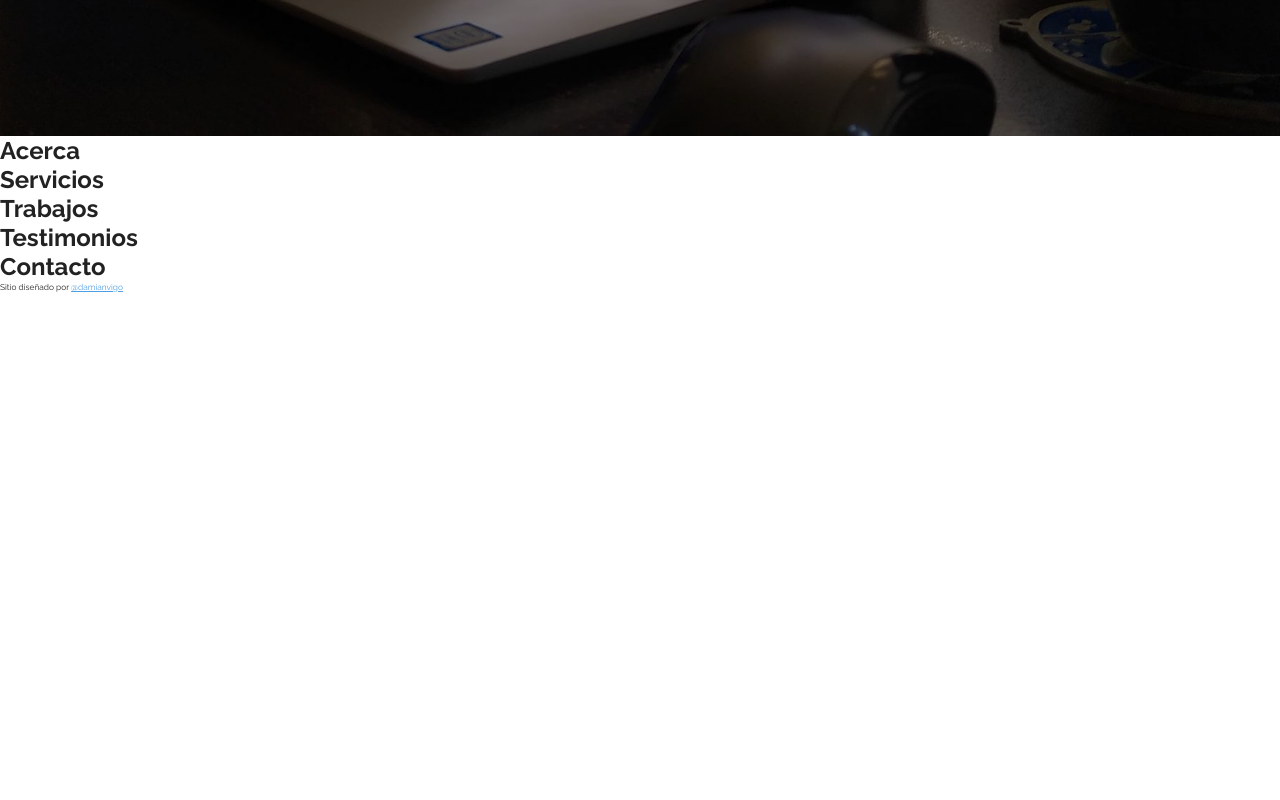
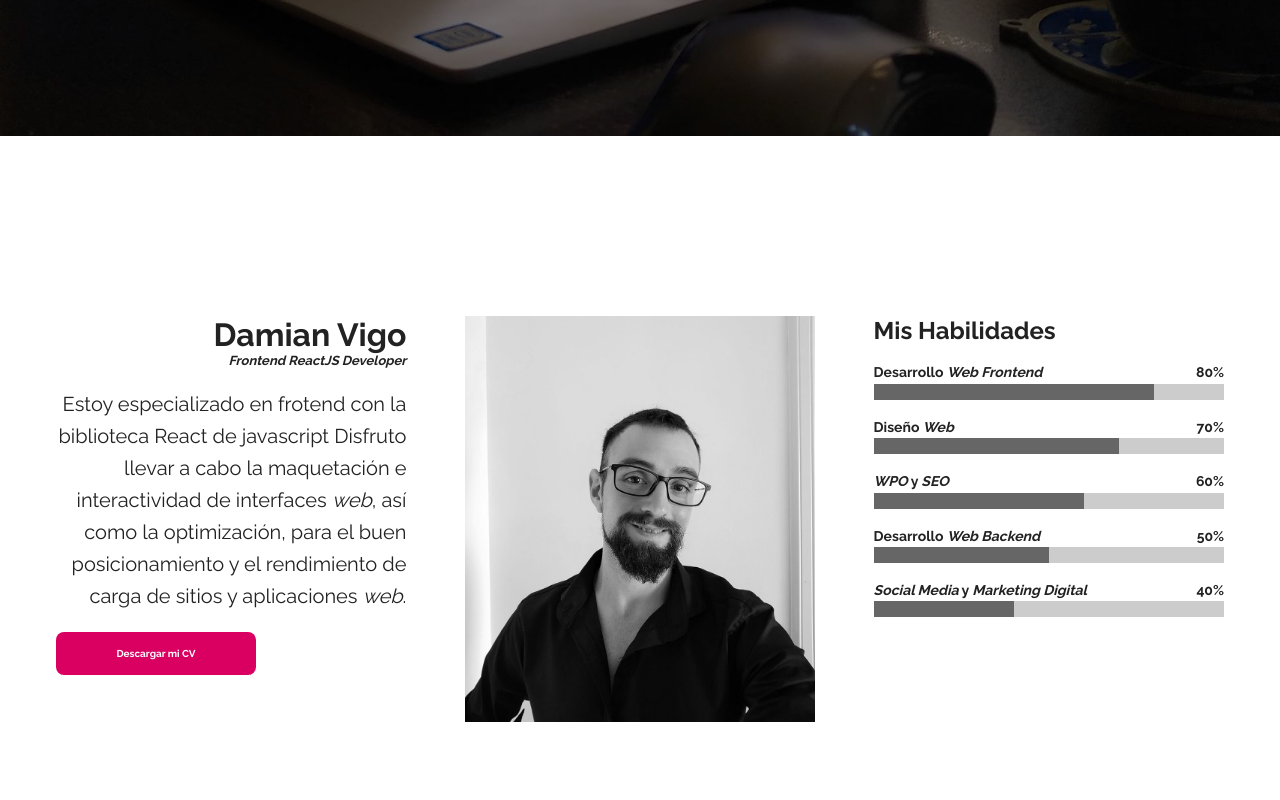
Before and after one commit to damianvigo/portfolio-cv, a website: page index.html in a window 1280 px wide. Shown: the part 720-1520 px from the top of the page. Before the commit the page ends 1012 px from the top, so only its background shows below. Drawn offline with Linux system fonts and the light colour scheme.

Commit message:
about-rdy

```diff
--- a/index.html
+++ b/index.html
@@ -42,8 +42,61 @@
       </aside>
     </article>
   </section>
-  <section id="acerca" class="about">
-    <h2>Acerca</h2>
+  <section id="acerca" class="about section container full-lg-screen">
+    <article class="text-lg-right">
+      <aside class="text-center text-lg-right">
+        <h1>Damian Vigo</h1>
+        <h5><i>Frontend ReactJS Developer</i></h5>
+      </aside>
+      <p>
+        Estoy especializado en frotend con la biblioteca React de javascript
+        Disfruto llevar a cabo la maquetación e interactividad de interfaces <i>web</i>, así como la optimización, para el buen posicionamiento y el rendimiento de carga de sitios y aplicaciones <i>web</i>.
+      </p>
+      <div class="text-center text-lg-left">
+        <a class="btn" href="" target="_blank" rel="noopener">Descargar mi CV</a>
+      </div>
+    </article>
+    <article>
+      <img class="gray-scale" src="./src/assets/img/seleccionada-yo-compress.jpg" alt="foto retrato de damian vigo">
+    </article>
+    <article>
+      <h2 class="text-center text-lg-left">Mis Habilidades</h2>
+      <div class="progress">
+        <p>
+          <b>Desarrollo <i>Web Frontend</i></b>
+          <b>80%</b>
+        </p>
+        <progress value="80" min="0" max="100"></progress>
+      </div>
+      <div class="progress">
+        <p>
+          <b>Diseño <i>Web</i></b>
+          <b>70%</b>
+        </p>
+        <progress value="70" min="0" max="100"></progress>
+      </div>
+      <div class="progress">
+        <p>
+          <b><i>WPO</i> y <i>SEO</i></b>
+          <b>60%</b>
+        </p>
+        <progress value="60" min="0" max="100"></progress>
+      </div>
+      <div class="progress">
+        <p>
+          <b>Desarrollo <i>Web Backend</i></b>
+          <b>50%</b>
+        </p>
+        <progress value="50" min="0" max="100"></progress>
+      </div>
+      <div class="progress">
+        <p>
+          <b><i>Social Media</i> y <i>Marketing Digital</i></b>
+          <b>40%</b>
+        </p>
+        <progress value="40" min="0" max="100"></progress>
+      </div>
+    </article>
   </section>
   <section id="servicios" class="services">
     <h2>Servicios</h2>
--- a/src/assets/styles/style.css
+++ b/src/assets/styles/style.css
@@ -86,6 +86,7 @@ img {
 }
 
 p {
+  font-size: 2rem;
   line-height: 1.6;
 }
 
@@ -186,6 +187,36 @@ p {
   }
 }
 
+/* ProgressBar */
+progress {
+  width: 100%;
+  height: 1.6rem;
+  background-color: var(--gray-color);
+}
+
+progress::-webkit-progress-bar {
+  background-color: var(--gray-color);
+}
+
+progress::-webkit-progress-value {
+  background-color: var(--gray-dark-color);
+}
+
+progress::-moz-progress-bar {
+  background-color: var(--gray-color);
+}
+
+.progress {
+  margin: 1.6rem auto;
+}
+
+.progress > p {
+  margin: 0;
+  display: flex;
+  justify-content: space-between;
+  font-size: 1.4rem;
+}
+
 /* Utilities */
 .box-shadow-1 {
   box-shadow: 4px 4px 16px rgba(0, 0, 0, 0.25);
@@ -209,11 +240,55 @@ p {
   max-width: var(--max-width);
 }
 
+.gray-scale {
+  filter: grayscale(1);
+}
+
 .none {
   display: none;
 }
 
+.section {
+  padding: 3.2rem 1.6rem;
+}
+
+.text-center {
+  text-align: center;
+}
+
+.text-left {
+  text-align: left;
+}
+
+.text-right {
+  text-align: right;
+}
+
+@media screen and (min-width: 1024px) {
+  .full-lg-screen {
+    width: 100%;
+    min-height: 100vh;
+  }
+
+  .text-lg-center {
+    text-align: center;
+  }
+
+  .text-lg-left {
+    text-align: left;
+  }
+
+  .text-lg-right {
+    text-align: right;
+  }
+}
+
+
 /* Site Styles */
+.about > article {
+  margin-bottom: 3.2rem;
+}
+
 .header {
   position: fixed;
   left: 0;
@@ -245,6 +320,13 @@ p {
 
 /* desktop */
 @media screen and (min-width: 1024px) {
+  .about {
+    display: grid;
+    grid-template-columns: repeat(3, 30%);
+    justify-content: space-between;
+    align-content: center;
+  }
+
   .header {
     position: sticky;
     top: 0;
```
